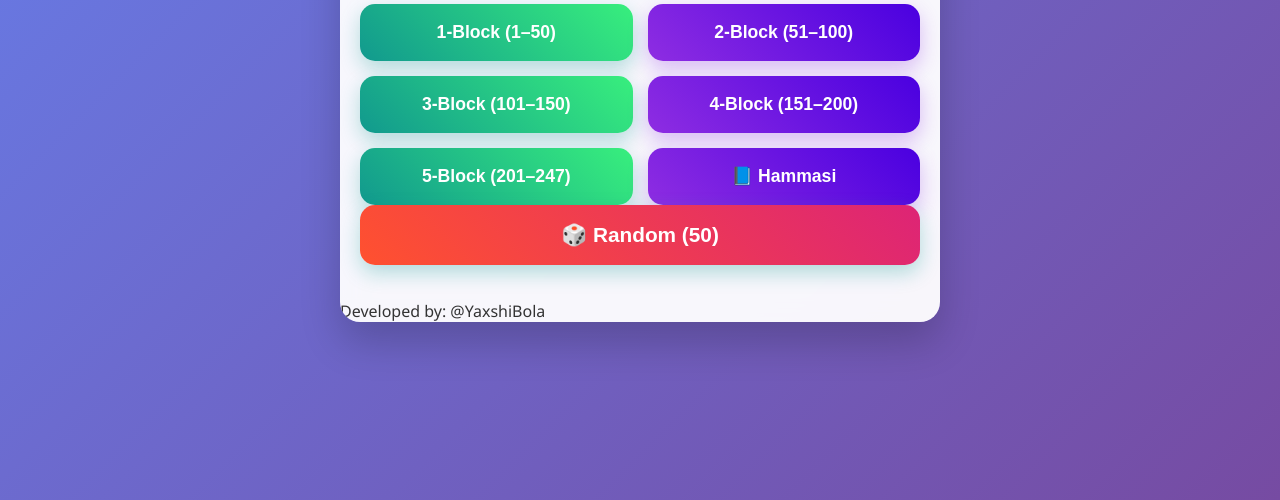
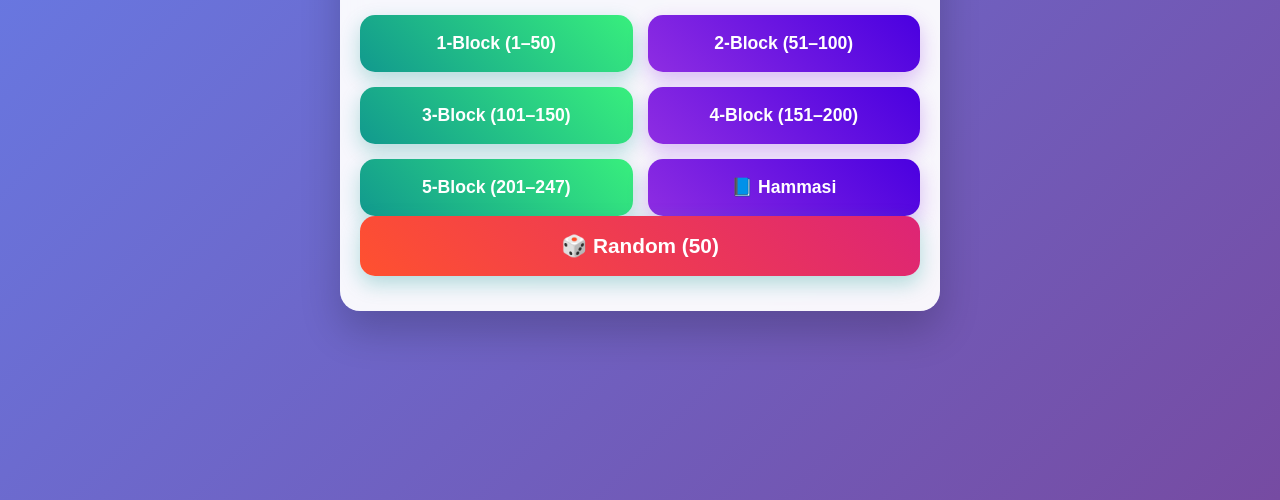
Before and after one commit to vipdasturchi/cppquiz, a plain HTML site: page index.html in a window 1280 px wide. Shown: the part 300-800 px from the top of the page. Drawn offline with Linux system fonts and the light colour scheme.

Commit message:
Update index.html

```diff
--- a/index.html
+++ b/index.html
@@ -21,7 +21,6 @@
     <button onclick="startAll()">📘 Hammasi</button>
     <button onclick="startRandom()">🎲 Random (50)</button>
   </div>
-<p> Developed by: @YaxshiBola</p>
   <!-- QUIZ -->
   <div id="quiz" class="hidden">
     <div id="counter"></div>
```
